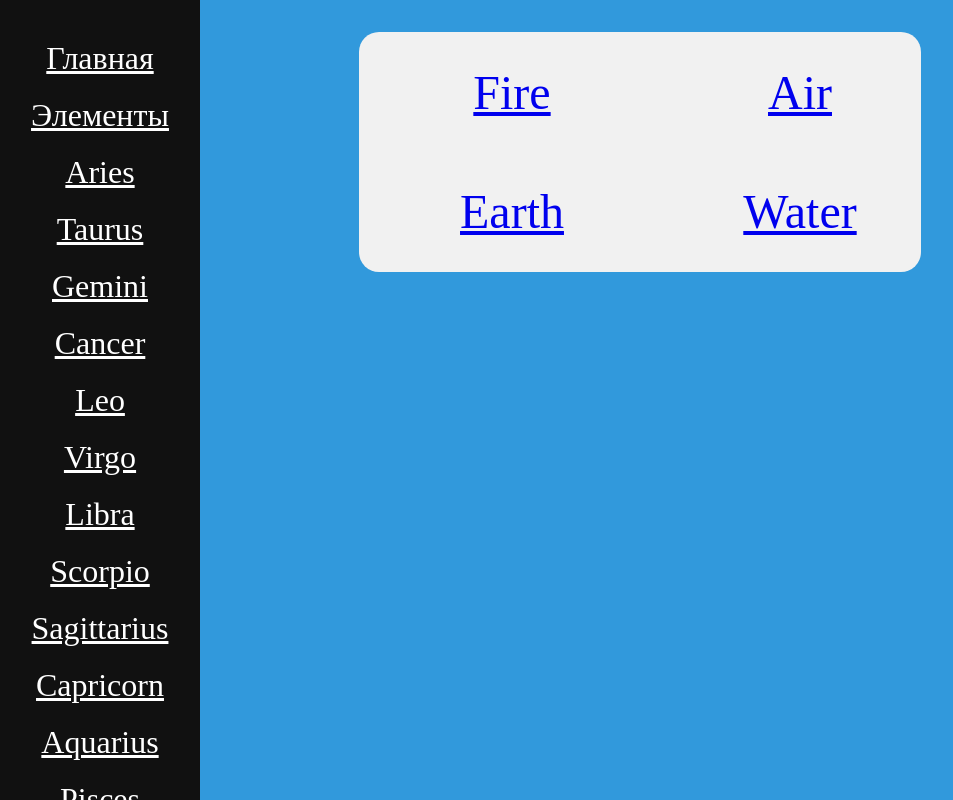
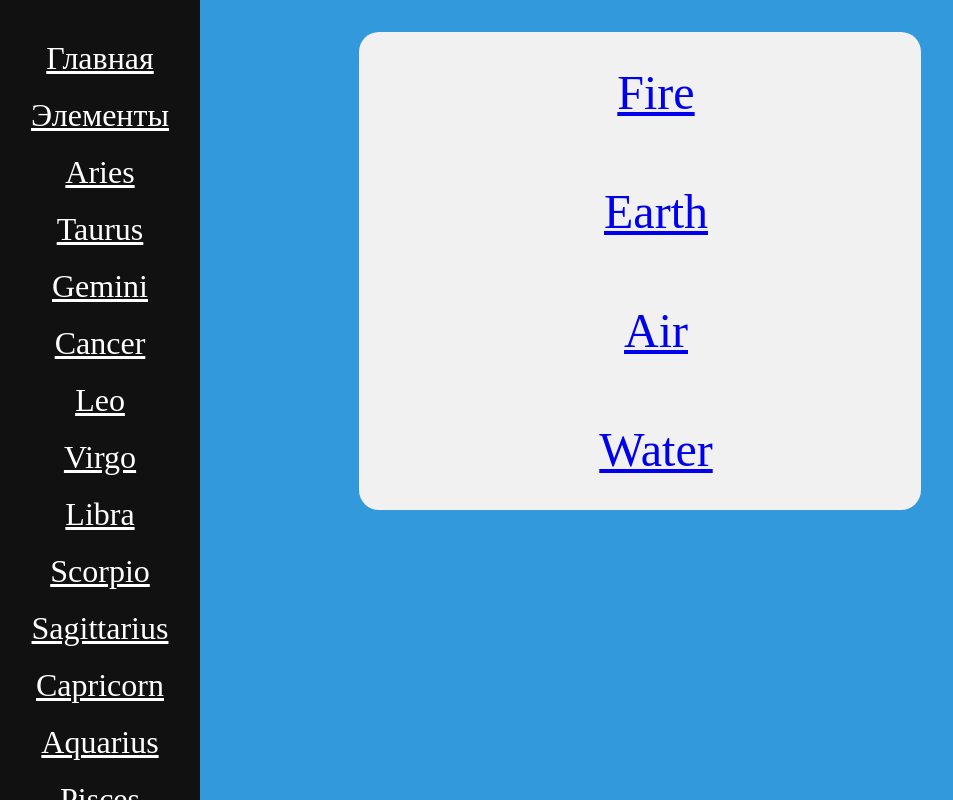
Before and after one commit to Grino777/HoroscopeProject, a Django app: page /horoscope/type in a window 1280 px wide. Shown: the whole page, without its empty margins (0-953 px from the left). Run offline with Django 4.2, Linux system fonts and the light colour scheme.

Commit message:
Update zodiac.css

```diff
--- a/my_page/horoscope/static/horoscope/css/zodiac_elements.css
+++ b/my_page/horoscope/static/horoscope/css/zodiac_elements.css
@@ -1,7 +1,8 @@
 ul {
-    -webkit-column-count: 2;
+    /*-webkit-column-count: 2;
     -moz-column-count: 2;
-    column-count: 2;
+    column-count: 2;*/
+    display: block;
     list-style-type: none;
     background-color: #f1f1f1;
     width: 90%;
@@ -9,6 +10,7 @@ ul {
     border-radius: 20px;
     margin: 2rem auto;
     padding: 1px;
+    display: block;
 }
 
 ul li {
```
